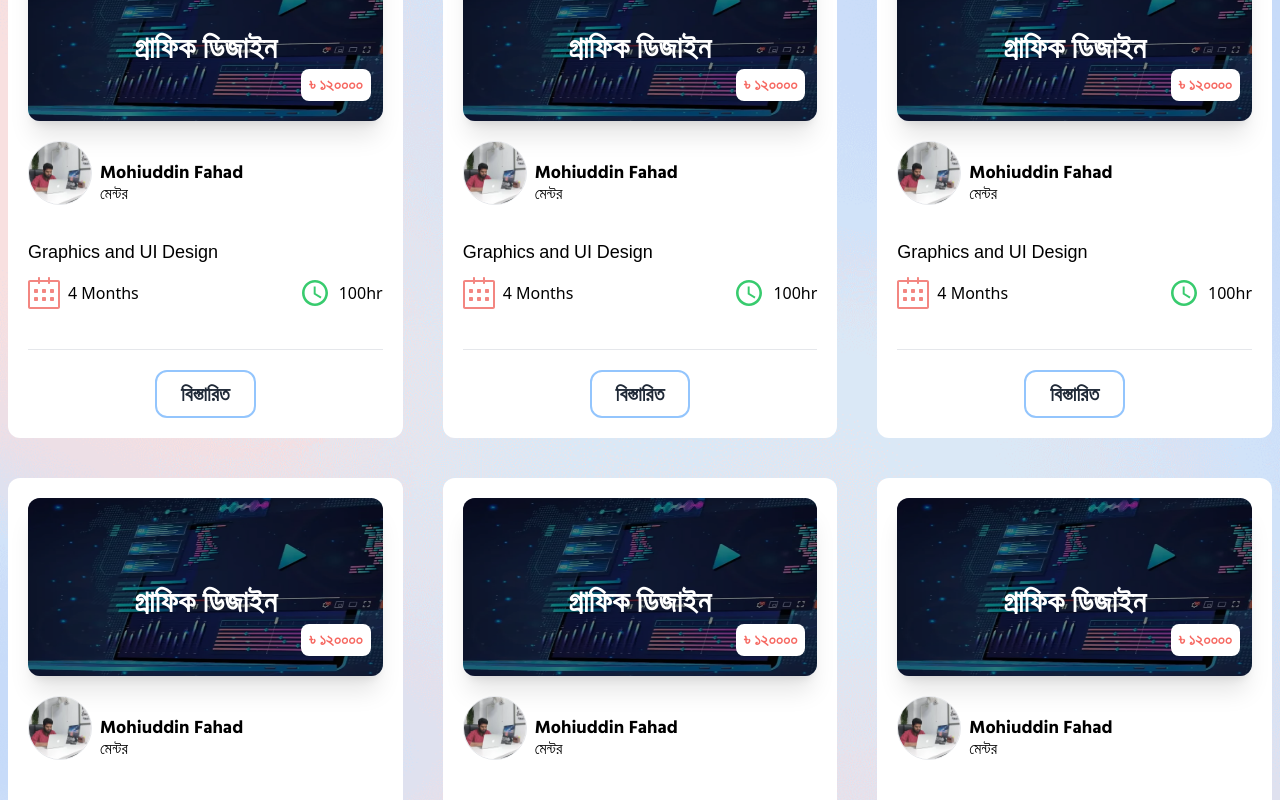
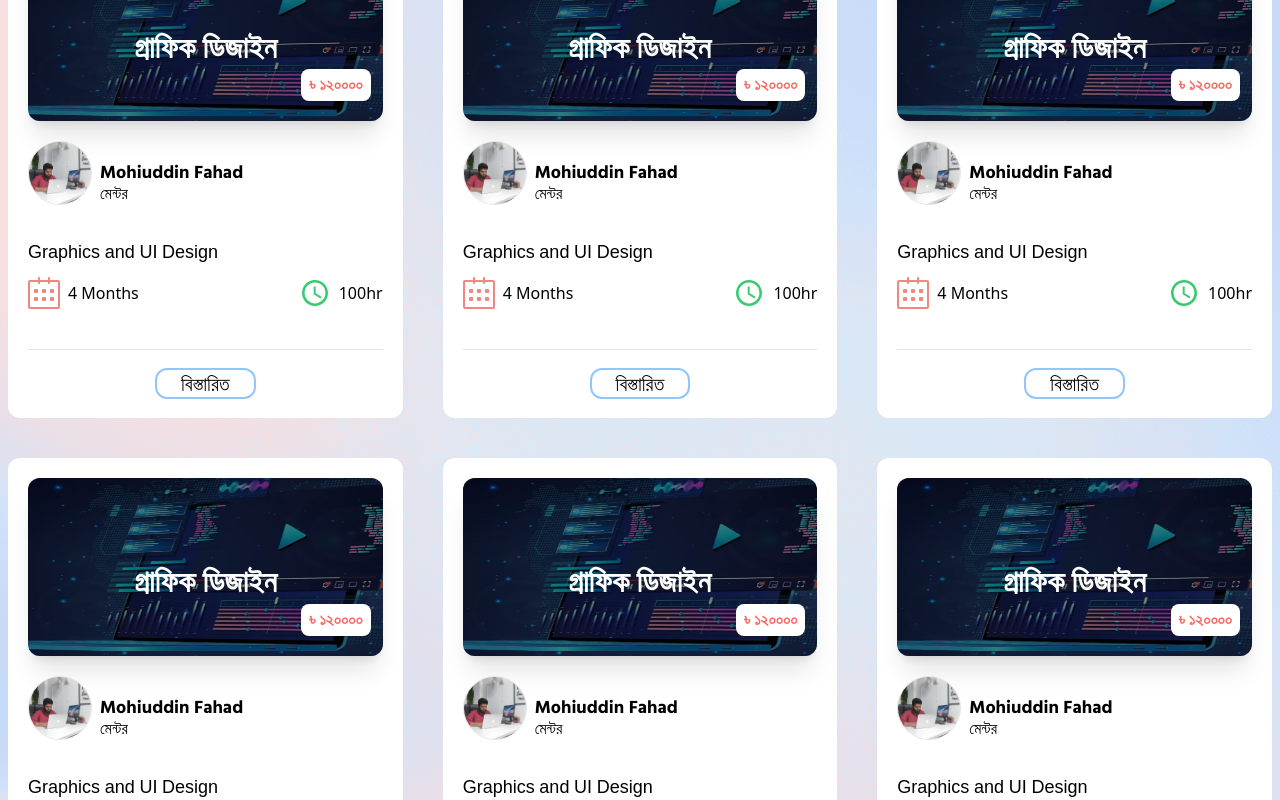
Before and after one commit to Shahriar-Shakil/pondit-clone, a Next.js app: page / in a window 1280 px wide. Shown: the part 1486-2286 px from the top of the page. Built offline with nearby package versions, Linux system fonts and the light colour scheme.

Commit message:
add shadcn and remove daysiui

```diff
--- a/src/app/globals.css
+++ b/src/app/globals.css
@@ -2,12 +2,84 @@
 @tailwind components;
 @tailwind utilities;
 
+@layer base {
+  :root {
+    --background: 0 0% 100%;
+    --foreground: 240 10% 3.9%;
+
+    --card: 0 0% 100%;
+    --card-foreground: 240 10% 3.9%;
+
+    --popover: 0 0% 100%;
+    --popover-foreground: 240 10% 3.9%;
+
+    --primary: 240 5.9% 10%;
+    --primary-foreground: 0 0% 98%;
+
+    --secondary: 240 4.8% 95.9%;
+    --secondary-foreground: 240 5.9% 10%;
+
+    --muted: 240 4.8% 95.9%;
+    --muted-foreground: 240 3.8% 46.1%;
+
+    --accent: 240 4.8% 95.9%;
+    --accent-foreground: 240 5.9% 10%;
+
+    --destructive: 0 84.2% 60.2%;
+    --destructive-foreground: 0 0% 98%;
+
+    --border: 240 5.9% 90%;
+    --input: 240 5.9% 90%;
+    --ring: 240 10% 3.9%;
+
+    --radius: 0.5rem;
+  }
+
+  .dark {
+    --background: 240 10% 3.9%;
+    --foreground: 0 0% 98%;
+
+    --card: 240 10% 3.9%;
+    --card-foreground: 0 0% 98%;
+
+    --popover: 240 10% 3.9%;
+    --popover-foreground: 0 0% 98%;
+
+    --primary: 0 0% 98%;
+    --primary-foreground: 240 5.9% 10%;
+
+    --secondary: 240 3.7% 15.9%;
+    --secondary-foreground: 0 0% 98%;
+
+    --muted: 240 3.7% 15.9%;
+    --muted-foreground: 240 5% 64.9%;
+
+    --accent: 240 3.7% 15.9%;
+    --accent-foreground: 0 0% 98%;
+
+    --destructive: 0 62.8% 30.6%;
+    --destructive-foreground: 0 0% 98%;
+
+    --border: 240 3.7% 15.9%;
+    --input: 240 3.7% 15.9%;
+    --ring: 240 4.9% 83.9%;
+  }
+}
+
+@layer base {
+  * {
+    @apply border-border;
+  }
+  body {
+    @apply bg-background text-foreground;
+  }
+}
 @layer components {
   .home-slide {
     @apply relative bg-[url("/images/bg1.png")] bg-no-repeat bg-[50%] bg-cover min-h-[800px];
   }
   .add-header-bg {
-    @apply shadow-[0px_4px_15px_rgb(0_0_0_/_8%)] duration-[0.4s] m-0 pt-0;
+    @apply shadow-[0px_4px_15px_rgb(0_0_0_/_8%)] duration-300 m-0 pt-0;
     background: #fff;
   }
 
@@ -20,4 +92,13 @@
   .new-course:before {
     @apply content-[""] absolute bg-[url("/images/arrow.png")] w-full h-full bg-no-repeat top-0 hidden lg:block;
   }
+
+  /* shadcn drawer hack! */
+  .drawer-content {
+    @apply rounded-none !important;
+  }
+  .drawer-content div.rounded-full.bg-muted {
+    @apply hidden;
+  }
+  /* shadcn drawer hack! */
 }
--- /dev/null
+++ b/src/components/ui/drawer.tsx
@@ -0,0 +1,118 @@
+"use client"
+
+import * as React from "react"
+import { Drawer as DrawerPrimitive } from "vaul"
+
+import { cn } from "@/lib/utils"
+
+const Drawer = ({
+  shouldScaleBackground = true,
+  ...props
+}: React.ComponentProps<typeof DrawerPrimitive.Root>) => (
+  <DrawerPrimitive.Root
+    shouldScaleBackground={shouldScaleBackground}
+    {...props}
+  />
+)
+Drawer.displayName = "Drawer"
+
+const DrawerTrigger = DrawerPrimitive.Trigger
+
+const DrawerPortal = DrawerPrimitive.Portal
+
+const DrawerClose = DrawerPrimitive.Close
+
+const DrawerOverlay = React.forwardRef<
+  React.ElementRef<typeof DrawerPrimitive.Overlay>,
+  React.ComponentPropsWithoutRef<typeof DrawerPrimitive.Overlay>
+>(({ className, ...props }, ref) => (
+  <DrawerPrimitive.Overlay
+    ref={ref}
+    className={cn("fixed inset-0 z-50 bg-black/80", className)}
+    {...props}
+  />
+))
+DrawerOverlay.displayName = DrawerPrimitive.Overlay.displayName
+
+const DrawerContent = React.forwardRef<
+  React.ElementRef<typeof DrawerPrimitive.Content>,
+  React.ComponentPropsWithoutRef<typeof DrawerPrimitive.Content>
+>(({ className, children, ...props }, ref) => (
+  <DrawerPortal>
+    <DrawerOverlay />
+    <DrawerPrimitive.Content
+      ref={ref}
+      className={cn(
+        "fixed inset-x-0 bottom-0 z-50 mt-24 flex h-auto flex-col rounded-t-[10px] border bg-background",
+        className
+      )}
+      {...props}
+    >
+      <div className="mx-auto mt-4 h-2 w-[100px] rounded-full bg-muted" />
+      {children}
+    </DrawerPrimitive.Content>
+  </DrawerPortal>
+))
+DrawerContent.displayName = "DrawerContent"
+
+const DrawerHeader = ({
+  className,
+  ...props
+}: React.HTMLAttributes<HTMLDivElement>) => (
+  <div
+    className={cn("grid gap-1.5 p-4 text-center sm:text-left", className)}
+    {...props}
+  />
+)
+DrawerHeader.displayName = "DrawerHeader"
+
+const DrawerFooter = ({
+  className,
+  ...props
+}: React.HTMLAttributes<HTMLDivElement>) => (
+  <div
+    className={cn("mt-auto flex flex-col gap-2 p-4", className)}
+    {...props}
+  />
+)
+DrawerFooter.displayName = "DrawerFooter"
+
+const DrawerTitle = React.forwardRef<
+  React.ElementRef<typeof DrawerPrimitive.Title>,
+  React.ComponentPropsWithoutRef<typeof DrawerPrimitive.Title>
+>(({ className, ...props }, ref) => (
+  <DrawerPrimitive.Title
+    ref={ref}
+    className={cn(
+      "text-lg font-semibold leading-none tracking-tight",
+      className
+    )}
+    {...props}
+  />
+))
+DrawerTitle.displayName = DrawerPrimitive.Title.displayName
+
+const DrawerDescription = React.forwardRef<
+  React.ElementRef<typeof DrawerPrimitive.Description>,
+  React.ComponentPropsWithoutRef<typeof DrawerPrimitive.Description>
+>(({ className, ...props }, ref) => (
+  <DrawerPrimitive.Description
+    ref={ref}
+    className={cn("text-sm text-muted-foreground", className)}
+    {...props}
+  />
+))
+DrawerDescription.displayName = DrawerPrimitive.Description.displayName
+
+export {
+  Drawer,
+  DrawerPortal,
+  DrawerOverlay,
+  DrawerTrigger,
+  DrawerClose,
+  DrawerContent,
+  DrawerHeader,
+  DrawerFooter,
+  DrawerTitle,
+  DrawerDescription,
+}
--- a/src/lib/utils.ts
+++ b/src/lib/utils.ts
@@ -1,6 +1,6 @@
-import { ClassValue, clsx } from "clsx";
-import { twMerge } from "tailwind-merge";
+import { type ClassValue, clsx } from "clsx"
+import { twMerge } from "tailwind-merge"
 
 export function cn(...inputs: ClassValue[]) {
-  return twMerge(clsx(inputs));
+  return twMerge(clsx(inputs))
 }
--- a/tailwind.config.ts
+++ b/tailwind.config.ts
@@ -1,12 +1,22 @@
 import type { Config } from "tailwindcss";
 
-const config: Config = {
+const config = {
+  darkMode: ["class"],
   content: [
-    "./src/pages/**/*.{js,ts,jsx,tsx,mdx}",
-    "./src/components/**/*.{js,ts,jsx,tsx,mdx}",
-    "./src/app/**/*.{js,ts,jsx,tsx,mdx}",
+    "./pages/**/*.{ts,tsx}",
+    "./components/**/*.{ts,tsx}",
+    "./app/**/*.{ts,tsx}",
+    "./src/**/*.{ts,tsx}",
   ],
+  prefix: "",
   theme: {
+    container: {
+      center: true,
+      padding: "2rem",
+      screens: {
+        "2xl": "1400px",
+      },
+    },
     extend: {
       maxWidth: {
         sm: "540px", // Small screens and up
@@ -25,20 +35,62 @@ const config: Config = {
         dark: "#26292c",
         "dark-light": "#685f78",
         "primary-blue": "#4587d3",
+        border: "hsl(var(--border))",
+        input: "hsl(var(--input))",
+        ring: "hsl(var(--ring))",
+        background: "hsl(var(--background))",
+        foreground: "hsl(var(--foreground))",
+        primary: {
+          DEFAULT: "hsl(var(--primary))",
+          foreground: "hsl(var(--primary-foreground))",
+        },
+        secondary: {
+          DEFAULT: "hsl(var(--secondary))",
+          foreground: "hsl(var(--secondary-foreground))",
+        },
+        destructive: {
+          DEFAULT: "hsl(var(--destructive))",
+          foreground: "hsl(var(--destructive-foreground))",
+        },
+        muted: {
+          DEFAULT: "hsl(var(--muted))",
+          foreground: "hsl(var(--muted-foreground))",
+        },
+        accent: {
+          DEFAULT: "hsl(var(--accent))",
+          foreground: "hsl(var(--accent-foreground))",
+        },
+        popover: {
+          DEFAULT: "hsl(var(--popover))",
+          foreground: "hsl(var(--popover-foreground))",
+        },
+        card: {
+          DEFAULT: "hsl(var(--card))",
+          foreground: "hsl(var(--card-foreground))",
+        },
+      },
+      borderRadius: {
+        lg: "var(--radius)",
+        md: "calc(var(--radius) - 2px)",
+        sm: "calc(var(--radius) - 4px)",
+      },
+      keyframes: {
+        "accordion-down": {
+          from: { height: "0" },
+          to: { height: "var(--radix-accordion-content-height)" },
+        },
+        "accordion-up": {
+          from: { height: "var(--radix-accordion-content-height)" },
+          to: { height: "0" },
+        },
+      },
+      animation: {
+        "accordion-down": "accordion-down 0.2s ease-out",
+        "accordion-up": "accordion-up 0.2s ease-out",
       },
     },
   },
-  plugins: [require("daisyui")],
-  // daisyUI config (optional - here are the default values)
-  daisyui: {
-    themes: false, // false: only light + dark | true: all themes | array: specific themes like this ["light", "dark", "cupcake"]
-    darkTheme: ["light", "dark"], // name of one of the included themes for dark mode
-    base: true, // applies background color and foreground color for root element by default
-    styled: true, // include daisyUI colors and design decisions for all components
-    utils: true, // adds responsive and modifier utility classes
-    prefix: "", // prefix for daisyUI classnames (components, modifiers and responsive class names. Not colors)
-    logs: true, // Shows info about daisyUI version and used config in the console when building your CSS
-    themeRoot: ":root", // The element that receives theme color CSS variables
-  },
-};
+  plugins: [require("tailwindcss-animate")],
+} satisfies Config;
+
 export default config;
```
Also changed, not shown: package.json (+6 -1 lines), src/components/MobileSidebar.tsx (+78 -4 lines), components.json (added), 1 other file (tests, documents, lock files or other folders).
